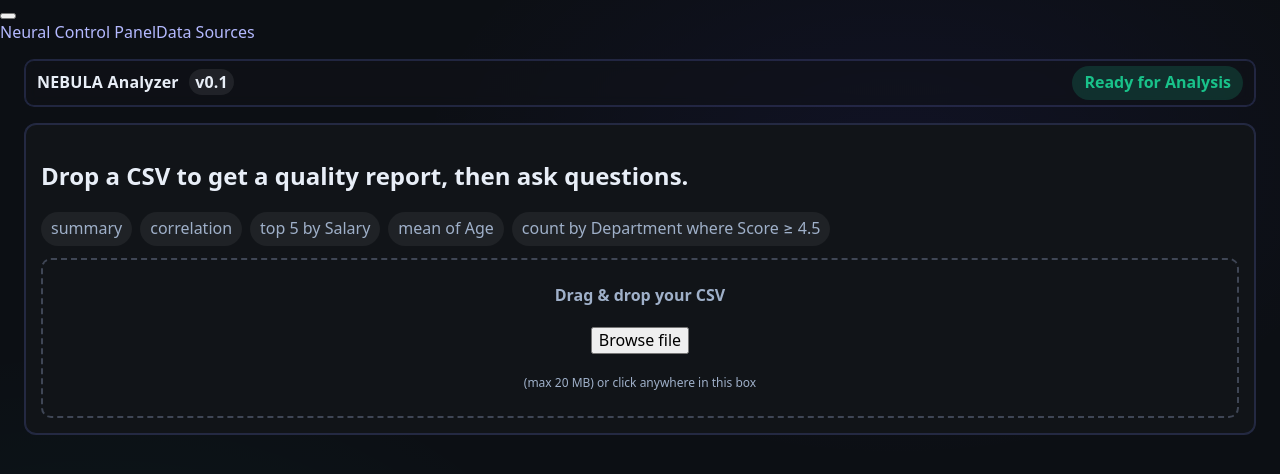
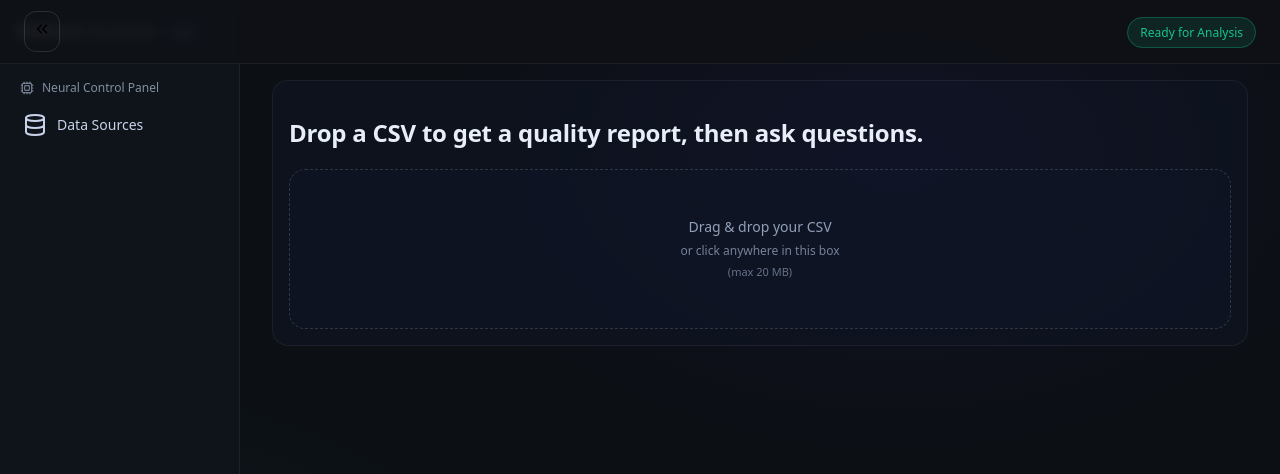
Before and after one commit to shobith-s/nebula-analyzer, a React (Vite) app in the folder frontend/: page / in a window 1280 px wide. Shown: the top 474 px of the page. Built offline with nearby package versions, Linux system fonts and the light colour scheme.

Commit message:
Bolt update

```diff
--- a/frontend/package.json
+++ b/frontend/package.json
@@ -13,6 +13,7 @@
     "axios": "^1.6.8",
     "classnames": "^2.5.1",
     "framer-motion": "^11.0.24",
+    "lucide-react": "^0.545.0",
     "papaparse": "^5.4.1",
     "react": "^18.2.0",
     "react-dom": "^18.2.0",
--- a/frontend/src/App.tsx
+++ b/frontend/src/App.tsx
@@ -1,23 +1,120 @@
-import React, { useState } from "react";
+import { useState } from "react";
+import Header from "./components/Header";
 import Sidebar from "./components/Sidebar";
-import MainCanvas from "./components/MainCanvas";
+import FileUploadZone from "./components/FileUploadZone";
+import DataHealthReport from "./components/DataHealthReport";
+import ResultsPanel from "./components/ResultsPanel";
+import type { ProfileSummary } from "./types";
 import "./App.css";
+// ADD: fallback builder
+const buildFallbackProfile = (
+  rows: string[][],
+  headers: string[],
+  fileName: string
+): ProfileSummary => ({
+  filename: fileName,
+  n_rows: rows.length,
+  n_cols: headers.length,
+  columns: headers.map((h) => ({
+    name: h,
+    dtype: "unknown",
+    missing: 0,
+    outliers: 0,
+  })),
+  quality_score: undefined,
+  missing_total: undefined,
+  duplicates_total: undefined,
+  suggestions: [
+    "Handle missing values appropriately (impute or drop).",
+    "Remove duplicate rows if not intentional.",
+    "Cast columns to correct data types.",
+    "Check outliers for validity.",
+  ],
+});
 
-const App: React.FC = () => {
-  const [sidebarCollapsed, setSidebarCollapsed] = useState(false);
+
+type View = "upload" | "report" | "analysis";
+
+export default function App() {
+  const [collapsed, setCollapsed] = useState(false);
+  const [view, setView] = useState<View>("upload");
+  const [summary, setSummary] = useState<ProfileSummary | null>(null);
+
+  // Called after CSV is parsed + (optionally) profiled by backend
+  const handleProfileReady = (profile: ProfileSummary) => {
+    setSummary(profile);
+    setView("report");
+  };
+
+  const handleProceedToAnalysis = () => setView("analysis");
 
   return (
-    <div className={`app-shell ${sidebarCollapsed ? "sidebar-collapsed" : ""}`}>
-      <Sidebar
-        collapsed={sidebarCollapsed}
-        onToggle={() => setSidebarCollapsed((v) => !v)}
-      />
+    <div className="min-h-screen bg-[#0b0f14] text-slate-100">
+      <Header onToggleSidebar={() => setCollapsed((c) => !c)} />
 
-      <div className="app-content">
-        <MainCanvas />
-      </div>
+      {/* Fixed desktop sidebar (no nav buttons) */}
+      <Sidebar collapsed={collapsed} />
+
+      {/* Main content offset by sidebar width */}
+      <main
+  style={{
+    marginLeft: collapsed ? 72 : 240,
+    padding: "80px 32px 24px", // top = 64 header + 16 breathing
+    minHeight: "100vh",
+  }}
+>
+        <div style={{ maxWidth: 1400, marginInline: "auto" }}>
+          {view === "upload" && (
+            <section className="panel p-8">
+              <h1 className="text-2xl font-semibold tracking-tight mb-6">
+                Drop a CSV to get a quality report, then ask questions.
+              </h1>
+
+              {/* IMPORTANT: ensure FileUploadZone calls onProfileReady(profile) */}
+              <FileUploadZone
+  // If the server profile doesn’t arrive, this fallback guarantees navigation to Report
+  onFileParsed={(rows, headers, fileName) => {
+    const fallback = buildFallbackProfile(rows, headers, fileName);
+    setSummary(fallback);
+    setView("report");
+  }}
+
+  // When backend profile arrives, we prefer that and still go to Report
+  onProfileReady={(profile) => {
+    setSummary(profile);
+    setView("report");
+  }}
+
+  // Show/log errors but DO NOT block navigation
+  onError={(m) => {
+    console.error(m);
+    // no-op; onFileParsed already constructed a fallback summary above
+  }}
+
+  // IMPORTANT: point to your FastAPI host (Vite is :5173, FastAPI often :8000)
+  // If your API is at http://127.0.0.1:8000, set that here:
+  profileEndpoint="http://127.0.0.1:8000/profile-data"
+
+  // Try server profile; if it fails we still fall back via onFileParsed
+  useBackendProfile={true}
+/>
+
+            </section>
+          )}
+
+          {view === "report" && summary && (
+            <section className="panel p-8">
+              <DataHealthReport summary={summary} onProceed={handleProceedToAnalysis} />
+            </section>
+          )}
+
+          {view === "analysis" && (
+            <section className="panel p-8">
+              <ResultsPanel outputs={[]} />
+            </section>
+          )}
+        </div>
+      </main>
     </div>
   );
-};
-
-export default App;
+}
--- a/frontend/src/components/FileUploadZone.tsx
+++ b/frontend/src/components/FileUploadZone.tsx
@@ -1,17 +1,39 @@
 import React, { useCallback } from 'react';
 import { useDropzone } from 'react-dropzone';
 import Papa from 'papaparse';
+import type { ProfileSummary } from '../types';
 
 interface FileUploadZoneProps {
+  /** Existing: raw rows/headers handoff (kept for backward compatibility) */
   onFileParsed: (data: string[][], headers: string[], fileName: string) => void;
+
+  /** NEW (optional): if provided, we will POST to backend and return a computed ProfileSummary */
+  onProfileReady?: (profile: ProfileSummary) => void;
+
+  /** Optional: show errors to user */
   onError?: (msg: string) => void;
+
+  /** Optional: max size (MB) */
   maxSizeMB?: number;
+
+  /** Optional: toggle backend call for profiling (default: true if onProfileReady is provided) */
+  useBackendProfile?: boolean;
+
+  /** Optional: endpoint to POST { filename, tabular_data:{ headers, rows } } (default: '/profile-data') */
+  profileEndpoint?: string;
+
+  /** Optional: extra fetch options (e.g., credentials) */
+  fetchOptions?: RequestInit;
 }
 
 const FileUploadZone: React.FC<FileUploadZoneProps> = ({
   onFileParsed,
+  onProfileReady,
   onError,
   maxSizeMB = 20,
+  useBackendProfile,
+  profileEndpoint = '/profile-data',
+  fetchOptions,
 }) => {
   const onDrop = useCallback(
     (acceptedFiles: File[]) => {
@@ -27,7 +49,7 @@ const FileUploadZone: React.FC<FileUploadZoneProps> = ({
       Papa.parse(file, {
         header: true,
         skipEmptyLines: true,
-        complete: (result) => {
+        complete: async (result) => {
           try {
             const headers = (result.meta.fields as string[]) || [];
             const rowsObj = result.data as Record<string, string>[];
@@ -37,10 +59,47 @@ const FileUploadZone: React.FC<FileUploadZoneProps> = ({
               return;
             }
 
-            // Convert objects → array rows in the same column order as headers
+            // Convert objects → array rows in same column order as headers
             const rows = rowsObj.map((r) => headers.map((h) => String(r[h] ?? '')));
 
+            // 1) Always keep your original callback working
             onFileParsed(rows, headers, file.name);
+
+            // 2) Optionally call backend to compute a ProfileSummary
+            const shouldCallBackend = onProfileReady && (useBackendProfile ?? true);
+            if (shouldCallBackend) {
+              try {
+                const resp = await fetch(profileEndpoint, {
+                  method: 'POST',
+                  headers: { 'Content-Type': 'application/json' },
+                  body: JSON.stringify({
+                    filename: file.name,
+                    tabular_data: {
+                      headers,
+                      rows,
+                    },
+                  }),
+                  ...fetchOptions,
+                });
+
+                if (!resp.ok) {
+                  const txt = await resp.text().catch(() => '');
+                  throw new Error(
+                    `Profile API error (${resp.status}): ${txt || resp.statusText}`
+                  );
+                }
+
+                const profile = (await resp.json()) as ProfileSummary;
+                onProfileReady?.(profile);
+              } catch (apiErr: any) {
+                onError?.(
+                  `Failed to generate profile on server: ${
+                    apiErr?.message || String(apiErr)
+                  }`
+                );
+                // Fall back gracefully: parent can still proceed using raw rows if desired.
+              }
+            }
           } catch (e: any) {
             onError?.(`Failed to parse CSV: ${e?.message || e}`);
           }
@@ -50,7 +109,15 @@ const FileUploadZone: React.FC<FileUploadZoneProps> = ({
         },
       });
     },
-    [onFileParsed, onError, maxSizeMB]
+    [
+      onFileParsed,
+      onProfileReady,
+      onError,
+      maxSizeMB,
+      profileEndpoint,
+      useBackendProfile,
+      fetchOptions,
+    ]
   );
 
   const { getRootProps, getInputProps, isDragActive } = useDropzone({
@@ -64,6 +131,13 @@ const FileUploadZone: React.FC<FileUploadZoneProps> = ({
       {...getRootProps()}
       className={`dropzone ${isDragActive ? 'active' : ''}`}
       aria-label="Drag & drop CSV"
+      style={{
+        border: '1px dashed rgba(255,255,255,0.15)',
+        borderRadius: 16,
+        padding: 28,
+        textAlign: 'center',
+        background: 'rgba(15,23,42,0.4)',
+      }}
     >
       <input {...getInputProps()} />
       <div style={{ pointerEvents: 'none' }}>
--- a/frontend/src/components/Header.tsx
+++ b/frontend/src/components/Header.tsx
@@ -1,57 +1,57 @@
-import React from 'react';
-import { motion } from 'framer-motion';
+import { ChevronsLeft } from "lucide-react";
 
-export type AIStatus = 'idle' | 'thinking' | 'success' | 'error';
+export default function Header({ onToggleSidebar }: { onToggleSidebar: () => void }) {
+  return (
+    <header
+      style={{
+        position: "fixed",
+        insetInline: 0,
+        top: 0,
+        height: 64,
+        background: "rgba(15,17,23,.9)",
+        borderBottom: "1px solid rgba(255,255,255,.06)",
+        backdropFilter: "blur(6px)",
+        zIndex: 50,
+      }}
+    >
+      <div
+        style={{
+          height: "100%",
+          display: "flex",
+          alignItems: "center",
+          gap: 12,
+          paddingInline: 24,
+        }}
+      >
+        <button
+          onClick={onToggleSidebar}
+          aria-label="Collapse sidebar"
+          style={{
+            border: "1px solid rgba(255,255,255,.12)",
+            background: "transparent",
+            borderRadius: 12,
+            padding: 8,
+            cursor: "pointer",
+          }}
+        >
+          <ChevronsLeft style={{ width: 18, height: 18 }} />
+        </button>
 
-interface HeaderProps {
-  status: AIStatus;
-  onToggleSidebar: () => void;
-}
-
-const Header: React.FC<HeaderProps> = ({ status, onToggleSidebar }) => {
-  const statusText =
-    status === 'thinking'
-      ? 'Thinking...'
-      : status === 'success'
-      ? 'Insight Generated'
-      : status === 'error'
-      ? 'Error Occurred'
-      : 'Ready for Analysis';
-
-  const pulseVariants = {
-    pulsing: {
-      scale: [1, 1.05, 1],
-      opacity: [0.7, 1, 0.7],
-      transition: { duration: 1.5, repeat: Infinity, ease: 'easeInOut' },
-    },
-    idle: { scale: 1, opacity: 1 },
-  };
-
-  return (
-    <header className="header">
-      <button
-        className="icon-button"
-        aria-label="Toggle sidebar"
-        onClick={onToggleSidebar}
-      >
-        <span className="hamburger" />
-      </button>
-
-      <div className="brand">
-        <span className="brand-name">NEBULA</span>
-        <span className="brand-suffix">Analyzer</span>
-        <span className="brand-version">v0.1</span>
+        <div style={{ marginLeft: "auto" }}>
+          <span
+            style={{
+              fontSize: 12,
+              padding: "6px 12px",
+              borderRadius: 999,
+              border: "1px solid rgba(16,185,129,.35)",
+              background: "rgba(16,185,129,.12)",
+              color: "#19c28a",
+            }}
+          >
+            Ready for Analysis
+          </span>
+        </div>
       </div>
-
-      <motion.div
-        className={`status-indicator ${status}`}
-        variants={pulseVariants}
-        animate={status === 'thinking' ? 'pulsing' : 'idle'}
-      >
-        {statusText}
-      </motion.div>
     </header>
   );
-};
-
-export default Header;
+}
--- a/frontend/src/components/Sidebar.tsx
+++ b/frontend/src/components/Sidebar.tsx
@@ -1,36 +1,126 @@
-import React from "react";
-import classNames from "classnames";
+import { Cpu, Database } from "lucide-react";
 
-type SidebarProps = {
-  collapsed: boolean;
-  onToggle: () => void;
+type Props = {
+  collapsed: boolean; // desktop-only collapse
 };
 
-const Sidebar: React.FC<SidebarProps> = ({ collapsed, onToggle }) => {
+export default function Sidebar({ collapsed }: Props) {
+  const w = collapsed ? 72 : 240; // px
+
   return (
-    <aside className={classNames("sidebar", { collapsed })} aria-label="Sidebar">
-      <button
-        className="sidebar-toggle"
-        aria-label={collapsed ? "Expand sidebar" : "Collapse sidebar"}
-        onClick={onToggle}
+    <aside
+      aria-label="Neural Control Panel"
+      style={{
+        position: "fixed",
+        insetBlock: 0,
+        left: 0,
+        width: w,
+        background: "#0e141a",
+        borderRight: "1px solid rgba(255,255,255,.06)",
+        zIndex: 40,
+      }}
+    >
+      {/* Brand row matches screenshot */}
+      <div
+        style={{
+          height: 64,
+          display: "flex",
+          alignItems: "center",
+          gap: 8,
+          paddingInline: 16,
+          borderBottom: "1px solid rgba(255,255,255,.06)",
+        }}
       >
-        <span className="icon-bars" />
-      </button>
+        <div
+          style={{
+            fontWeight: 700,
+            letterSpacing: ".2px",
+            whiteSpace: "nowrap",
+            overflow: "hidden",
+            textOverflow: "ellipsis",
+          }}
+        >
+          {!collapsed ? (
+            <>
+              <span>NEBULA</span>
+              <span style={{ opacity: 0.7, marginLeft: 6 }}>Analyzer</span>
+              <span
+                style={{
+                  marginLeft: 8,
+                  fontSize: 10,
+                  padding: "2px 6px",
+                  borderRadius: 999,
+                  border: "1px solid rgba(84,101,255,.35)",
+                  background: "rgba(84,101,255,.12)",
+                }}
+              >
+                v0.1
+              </span>
+            </>
+          ) : (
+            <span style={{ fontSize: 12 }}>NB</span>
+          )}
+        </div>
+      </div>
 
-      <nav className="nav">
-        <div className="nav-section">
-          <a className="nav-item" href="#neural">
-            <span className="icon-lab" />
-            <span className="nav-label">Neural Control Panel</span>
-          </a>
-          <a className="nav-item" href="#sources">
-            <span className="icon-folder" />
-            <span className="nav-label">Data Sources</span>
-          </a>
-        </div>
+      {/* Section: matches “Neural Control Panel” + “Data Sources” */}
+      <nav style={{ padding: 12 }}>
+        <SidebarGroup label="Neural Control Panel" collapsed={collapsed} />
+        <SidebarItem
+          icon={<Database className="h-4 w-4" />}
+          label="Data Sources"
+          collapsed={collapsed}
+        />
       </nav>
     </aside>
   );
-};
+}
 
-export default Sidebar;
+function SidebarGroup({ label, collapsed }: { label: string; collapsed: boolean }) {
+  return (
+    <div
+      style={{
+        display: "flex",
+        alignItems: "center",
+        gap: 8,
+        color: "rgba(148,163,184,.85)",
+        fontSize: 12,
+        margin: "4px 0 8px",
+        paddingInline: 8,
+      }}
+    >
+      <Cpu style={{ width: 14, height: 14, opacity: 0.85 }} />
+      {!collapsed && <span>{label}</span>}
+    </div>
+  );
+}
+
+function SidebarItem({
+  icon,
+  label,
+  collapsed,
+}: {
+  icon: React.ReactNode;
+  label: string;
+  collapsed: boolean;
+}) {
+  return (
+    <div
+      title={collapsed ? label : undefined}
+      style={{
+        display: "flex",
+        alignItems: "center",
+        gap: 10,
+        padding: "8px 10px",
+        borderRadius: 10,
+        color: "#c8d3ea",
+        border: "1px solid transparent",
+        background: "transparent",
+      }}
+      className="sidebar-item"
+    >
+      <span style={{ display: "grid", placeItems: "center" }}>{icon}</span>
+      {!collapsed && <span style={{ fontSize: 14 }}>{label}</span>}
+    </div>
+  );
+}
--- a/frontend/src/index.css
+++ b/frontend/src/index.css
@@ -22,3 +22,41 @@ input,
 textarea {
   font: inherit;
 }
+
+.panel {
+  border-radius: 16px;
+  background: rgba(15, 23, 42, 0.4);
+  border: 1px solid rgba(255, 255, 255, 0.06);
+}
+
+/* Headings + spacing harmony */
+h1,
+.h1,
+h2,
+.h2 {
+  letter-spacing: -0.01em;
+}
+
+/* Dropzone look (if you rely on className="dropzone") */
+.dropzone {
+  border: 1px dashed rgba(255, 255, 255, 0.12);
+  border-radius: 16px;
+  padding: 28px;
+  text-align: center;
+  background: rgba(2, 6, 23, 0.55);
+}
+
+.dropzone.active {
+  background: rgba(2, 6, 23, 0.7);
+}
+
+/* Sidebar text spacing */
+aside[aria-label="Neural Control Panel"] .p-3>.rounded-xl {
+  margin-top: 8px;
+}
+
+/* Panel heading weight */
+.panel h1,
+.panel h2 {
+  letter-spacing: -0.01em;
+}
```
Also changed, not shown: frontend/src/components/DataHealthReport.tsx (+28 -18 lines), 1 other file (tests, documents, lock files or other folders).
